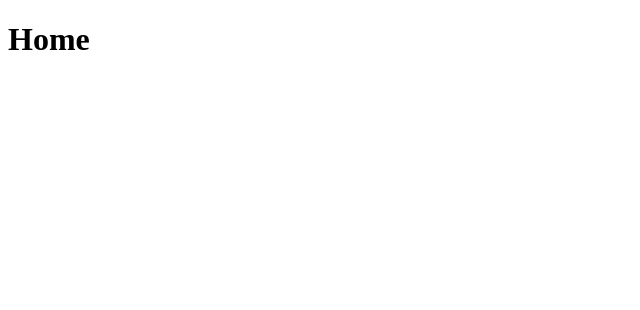
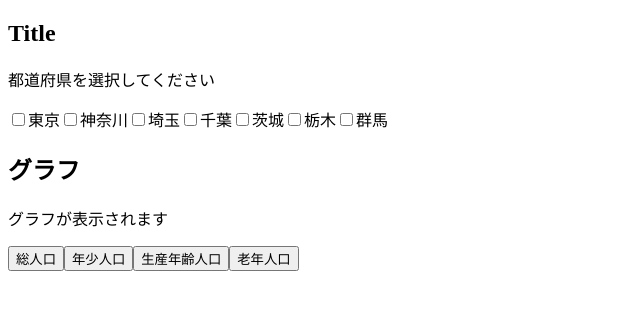
Before and after one commit to f-yusei/code_test, a Next.js app: page / in a window 1280 px wide. Shown: the top 310 px of the page, without its empty margins (0-640 px from the left). Built offline with nearby package versions, Linux system fonts and the light colour scheme.

Commit message:
feat: create haribote

```diff
--- a/app/page.tsx
+++ b/app/page.tsx
@@ -1,7 +1,48 @@
 export default function Home() {
   return (
     <main>
-      <h1>Home</h1>
+      <h2>Title</h2>
+      <p>都道府県を選択してください</p>
+      <form>
+        <label>
+          <input type="checkbox" name="tokyo" value="tokyo" />
+          東京
+        </label>
+        <label>
+          <input type="checkbox" name="kanagawa" value="kanagawa" />
+          神奈川
+        </label>
+        <label>
+          <input type="checkbox" name="saitama" value="saitama" />
+          埼玉
+        </label>
+        <label>
+          <input type="checkbox" name="chiba" value="chiba" />
+          千葉
+        </label>
+        <label>
+          <input type="checkbox" name="ibaraki" value="ibaraki" />
+          茨城
+        </label>
+        <label>
+          <input type="checkbox" name="tochigi" value="tochigi" />
+          栃木
+        </label>
+        <label>
+          <input type="checkbox" name="gunma" value="gunma" />
+          群馬
+        </label>
+      </form>
+      <div>
+        <h2>グラフ</h2>
+        <p>グラフが表示されます</p>
+        <div>
+          <button>総人口</button>
+          <button>年少人口</button>
+          <button>生産年齢人口</button>
+          <button>老年人口</button>
+        </div>
+      </div>
     </main>
   );
 }
```
